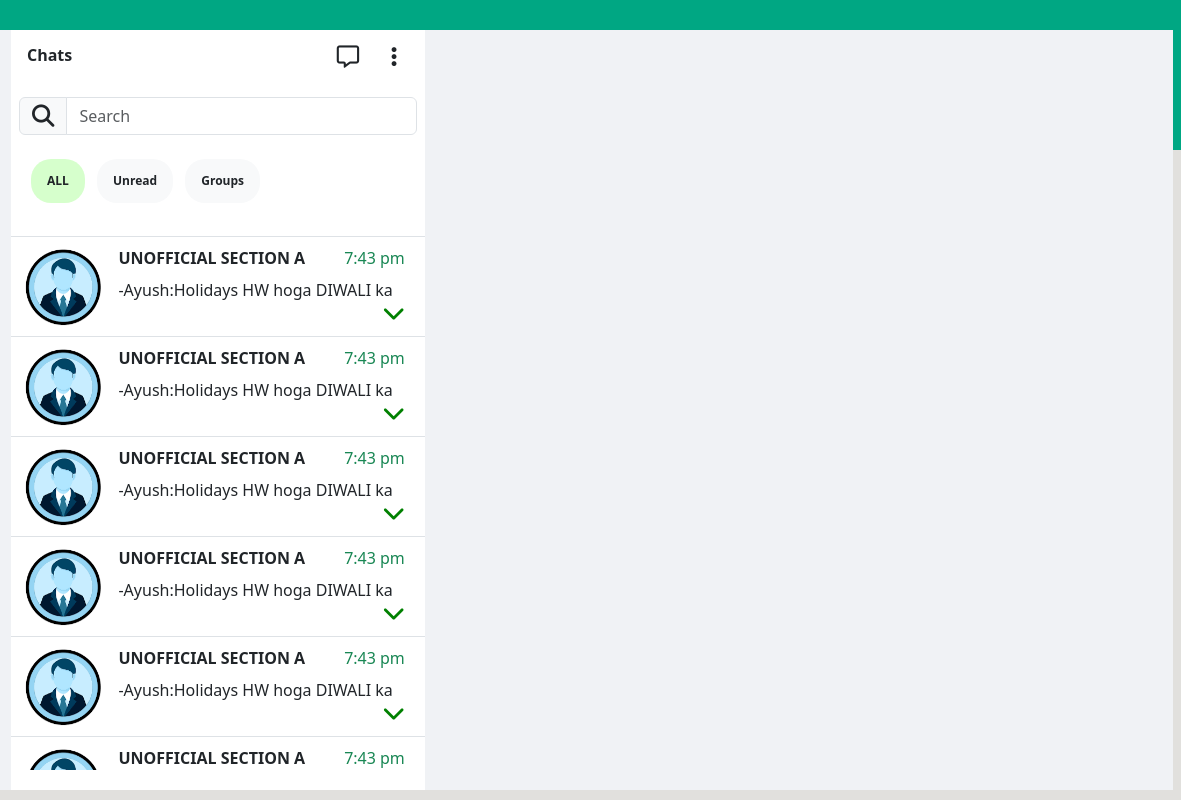
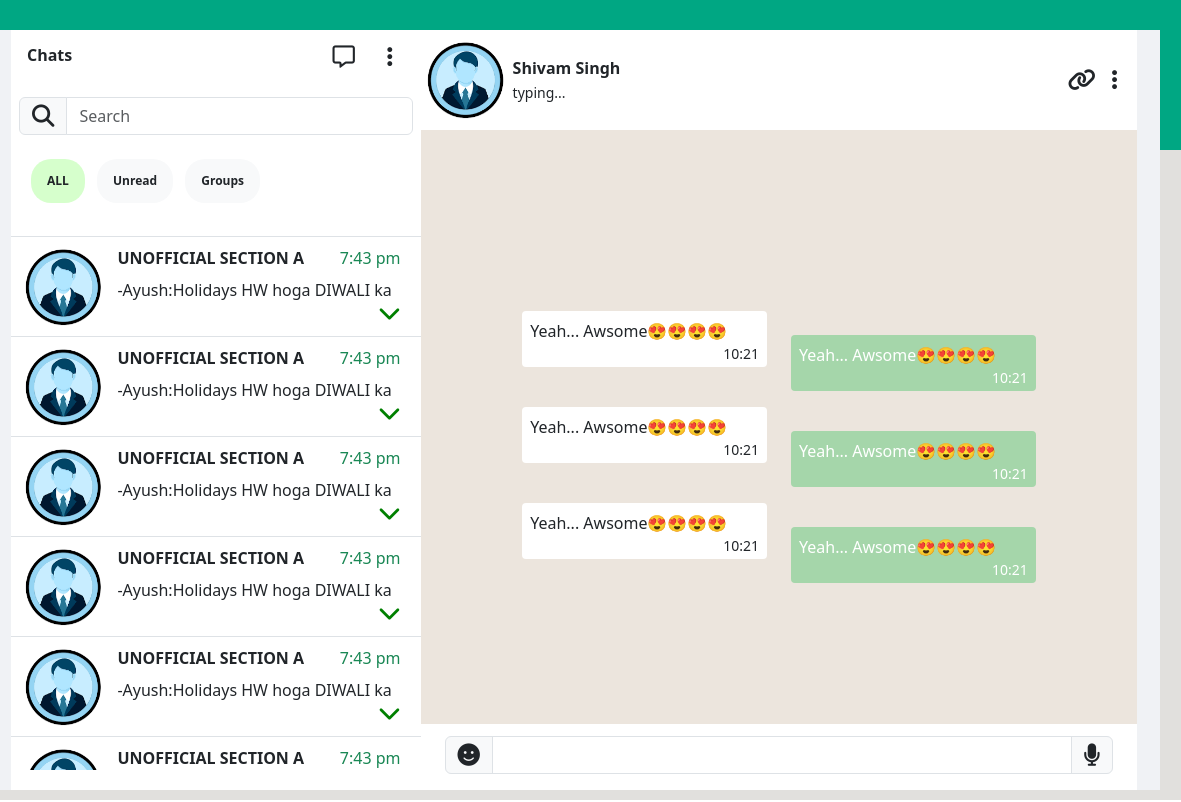
Before and after one commit to ShivamMathtech/whatsapp-1, a plain HTML site: page index.html in a window 1280 px wide. Shown: the full height of the page, 99-1280 px from the left. Drawn offline with nearby package versions, Linux system fonts and the light colour scheme.

Commit message:
vserion 1.0.0

```diff
--- a/index.html
+++ b/index.html
@@ -362,7 +362,100 @@
                 </div>
               </div>
             </div>
-            <div class="col-7 p-0"></div>
+            <div class="col-7 p-0">
+              <div class="row m-0 p-0 chat-right-header">
+                <div class="col-12 p-1">
+                  <div class="row m-0 h-100">
+                    <div class="col-6 p-0 d-flex align-items-center">
+                      <div class="user-img-box-1 p-2"></div>
+                      <div class="b p-2">
+                        <b>Shivam Singh</b> <br />
+                        <small>typing...</small>
+                      </div>
+                    </div>
+                    <div
+                      class="col-6 p-0 d-flex align-items-center justify-content-end p-2"
+                    >
+                      <i class="fa-solid fa-link ms-3"></i>
+                      <i class="fa-solid fa-ellipsis-vertical ms-3 me-2"></i>
+                    </div>
+                  </div>
+                </div>
+              </div>
+              <div class="chat-content">
+                <div class="row m-0 chat-area">
+                  <div
+                    class="col-12 p-0 d-flex justify-content-center align-items-center"
+                  >
+                    <div class="chat-section-1 container p-0 w-75">
+                      <div class="row m-0">
+                        <div class="col-6 reciver">
+                          <div class="chat-1 p-2">
+                            <p>
+                              Yeah... Awsome😍😍😍😍
+                              <small class="float-end">10:21</small>
+                            </p>
+                          </div>
+                          <div class="chat-1 p-2">
+                            <p>
+                              Yeah... Awsome😍😍😍😍
+                              <small class="float-end">10:21</small>
+                            </p>
+                          </div>
+                          <div class="chat-1 p-2">
+                            <p>
+                              Yeah... Awsome😍😍😍😍
+                              <small class="float-end">10:21</small>
+                            </p>
+                          </div>
+                        </div>
+                        <div class="col-6 sender mt-4">
+                          <div class="chat-2 p-2">
+                            <p>
+                              Yeah... Awsome😍😍😍😍
+                              <small class="float-end">10:21</small>
+                            </p>
+                          </div>
+                          <div class="chat-2 p-2">
+                            <p>
+                              Yeah... Awsome😍😍😍😍
+                              <small class="float-end">10:21</small>
+                            </p>
+                          </div>
+                          <div class="chat-2 p-2">
+                            <p>
+                              Yeah... Awsome😍😍😍😍
+                              <small class="float-end">10:21</small>
+                            </p>
+                          </div>
+                        </div>
+                      </div>
+                    </div>
+                  </div>
+                </div>
+                <div class="row m-0 input-sender">
+                  <div class="input-area">
+                    <div class="row m-0 p-1">
+                      <div class="col-12 p-2">
+                        <div class="input-group mb-3">
+                          <span class="input-group-text"
+                            ><i class="fa-solid fa-smile"></i
+                          ></span>
+                          <input
+                            type="text"
+                            class="form-control"
+                            aria-label="Amount (to the nearest dollar)"
+                          />
+                          <span class="input-group-text"
+                            ><i class="fa-solid fa-microphone"></i
+                          ></span>
+                        </div>
+                      </div>
+                    </div>
+                  </div>
+                </div>
+              </div>
+            </div>
           </div>
         </div>
       </div>
--- a/style.css
+++ b/style.css
@@ -17,7 +17,7 @@ header {
   height: 95vh;
   background-color: #f0f2f5;
   position: absolute;
-  width: 97vw;
+  width: 96vw;
   top: 30px;
   left: 30px;
 
@@ -70,3 +70,34 @@ i {
 .fa-chevron-down {
   color: green;
 }
+
+.chat-right-header {
+  height: 100px;
+  background-color: #ffffff;
+}
+.chat-content {
+  height: calc(100% - 100px);
+  background-color: #ece5dd;
+}
+.chat-area {
+  height: 90%;
+}
+.input-sender {
+  height: 10%;
+  background-color: #ffffff;
+}
+.chat-1 {
+  height: auto;
+  width: auto;
+  background-color: #ffff;
+  border-radius: 4px;
+  margin-top: 40px;
+}
+.chat-2 {
+  height: auto;
+  width: auto;
+  background-color: #a5d6aa;
+  color: white;
+  border-radius: 4px;
+  margin-top: 40px;
+}
```
